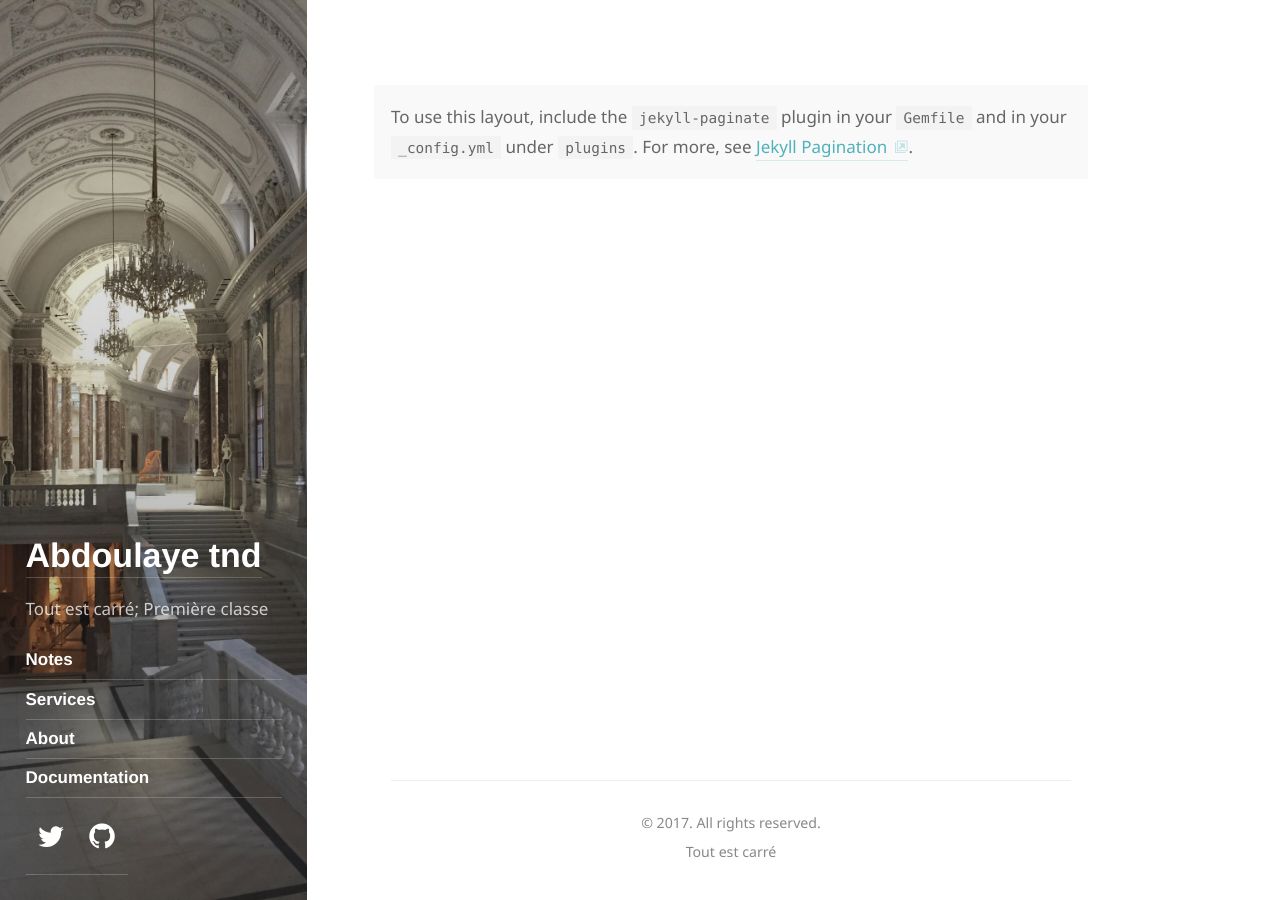
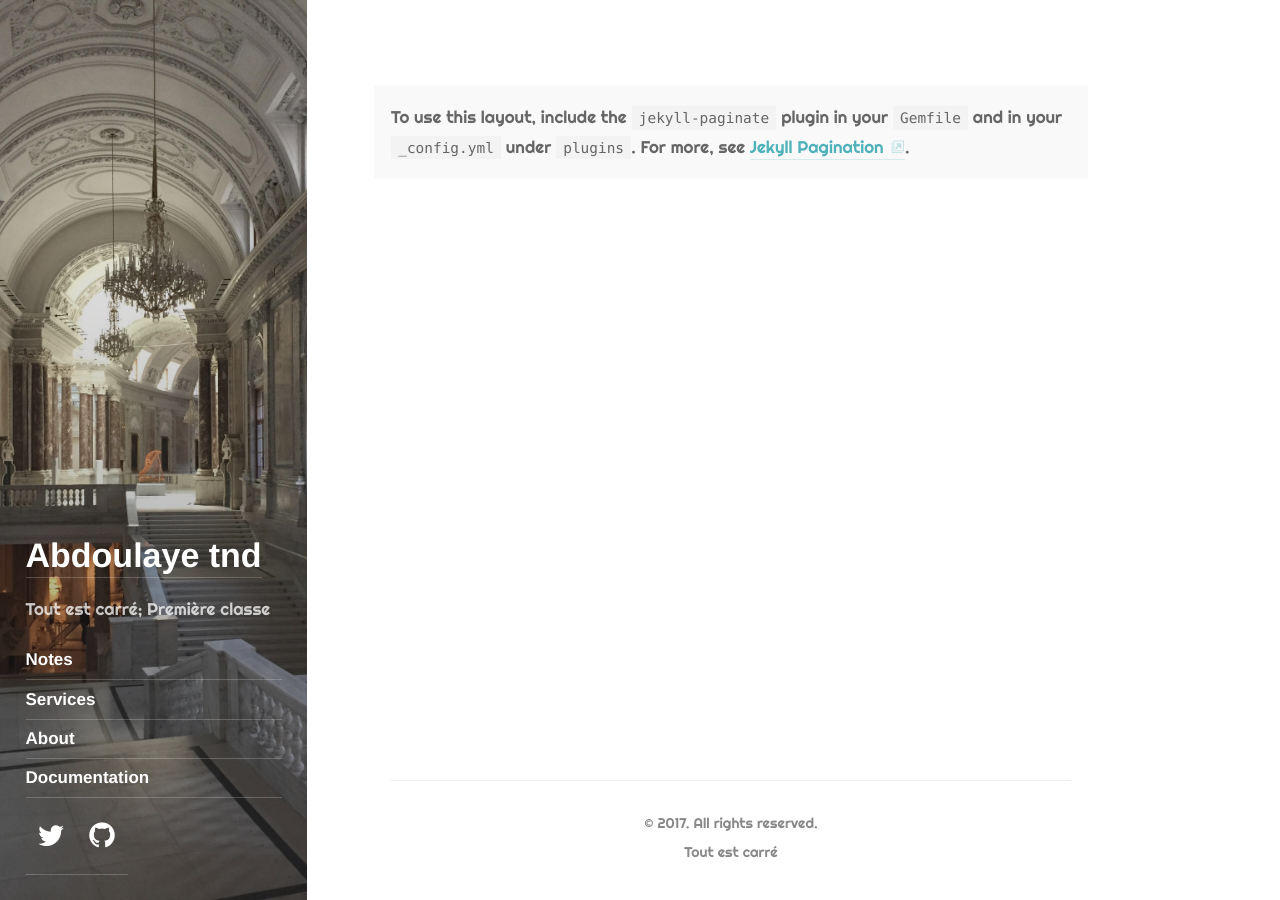
Before and after one commit to abdoulaye-tnd/tandian, a Jekyll site: the page built from index.html, in a window 1280 px wide. Built offline with Jekyll 4.4.1, drawn with Linux system fonts in a browser that asks for light colours; some web fonts are replaced; the list of posts is cut into pages by our own code.

Commit message:
Update _config.yml

```diff
--- a/_config.yml
+++ b/_config.yml
@@ -82,10 +82,10 @@ accent_color:          '#4fb1ba'
 # The string encoding which fonts to fetch from Google Fonts.
 # See: <https://qwtel.com/hydejack/docs/configuration/>
 
-font:         "'Noto Sans', Helvetica, Arial, sans-serif"
+font:         "'Righteous', Helvetica, Arial, sans-serif"
 font_heading: "'Fredoka One', Helvetica, Arial, sans-serif"
 
-google_fonts: "Fredoka+One:700|Noto+Sans:400,400i,700,700i"
+google_fonts: "Fredoka+One:700|Righteous:400,400i,700,700i"
 
 
 
```
